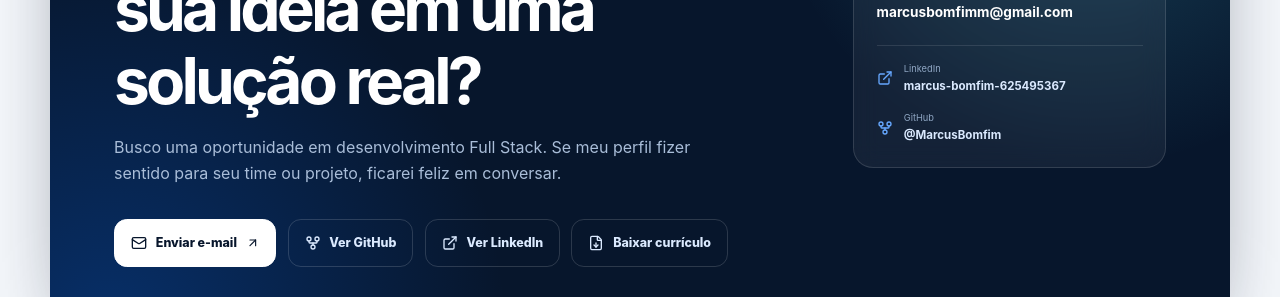
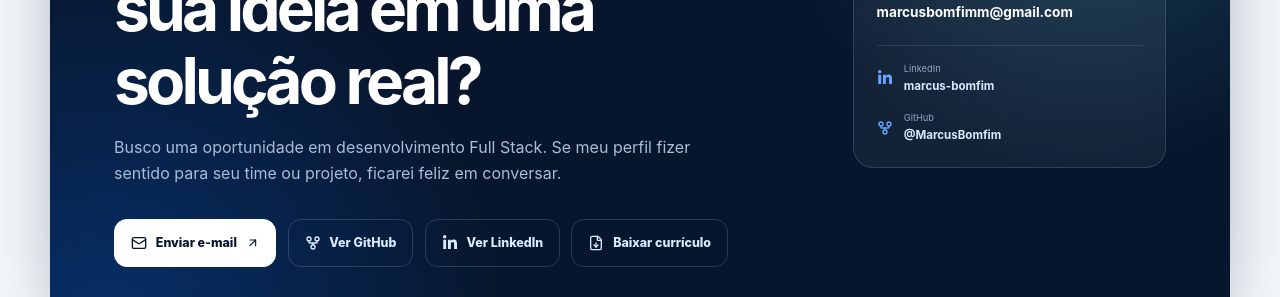
Before and after one commit to MarcusBomfim/Portfolio, a React (Vite) app: page / in a window 1280 px wide. Shown: the part 6183-6480 px from the top of the page. Built offline with nearby package versions, Linux system fonts and the light colour scheme.

Commit message:
feat: aprimora contato do LinkedIn

```diff
--- a/package.json
+++ b/package.json
@@ -14,7 +14,8 @@
   "dependencies": {
     "lucide-react": "^1.31.0",
     "react": "^19.2.8",
-    "react-dom": "^19.2.8"
+    "react-dom": "^19.2.8",
+    "react-icons": "^5.7.0"
   },
   "devDependencies": {
     "@eslint/js": "^10.0.1",
--- a/src/sections/ContactSection.tsx
+++ b/src/sections/ContactSection.tsx
@@ -1,11 +1,11 @@
 import {
   ArrowUpRight,
   CheckCircle2,
-  ExternalLink,
   FileDown,
   GitFork,
   Mail,
 } from 'lucide-react'
+import { FaLinkedinIn } from 'react-icons/fa6'
 import { profile } from '../data/portfolio'
 
 export function ContactSection() {
@@ -46,7 +46,7 @@ export function ContactSection() {
               target="_blank"
               rel="noreferrer"
             >
-              <ExternalLink aria-hidden="true" />
+              <FaLinkedinIn aria-hidden="true" />
               Ver LinkedIn
             </a>
             <a
@@ -64,11 +64,16 @@ export function ContactSection() {
           <span>Contato direto</span>
           <a href={`mailto:${profile.email}`}>{profile.email}</a>
           <div>
-            <ExternalLink aria-hidden="true" />
+            <FaLinkedinIn aria-hidden="true" />
             <p>
               <small>LinkedIn</small>
-              <a href={profile.linkedin} target="_blank" rel="noreferrer">
-                marcus-bomfim-625495367
+              <a
+                href={profile.linkedin}
+                target="_blank"
+                rel="noreferrer"
+                aria-label="Abrir o LinkedIn de Marcus Bomfim"
+              >
+                marcus-bomfim
               </a>
             </p>
           </div>
```
Also changed, not shown: 1 other file (tests, documents, lock files or other folders).
